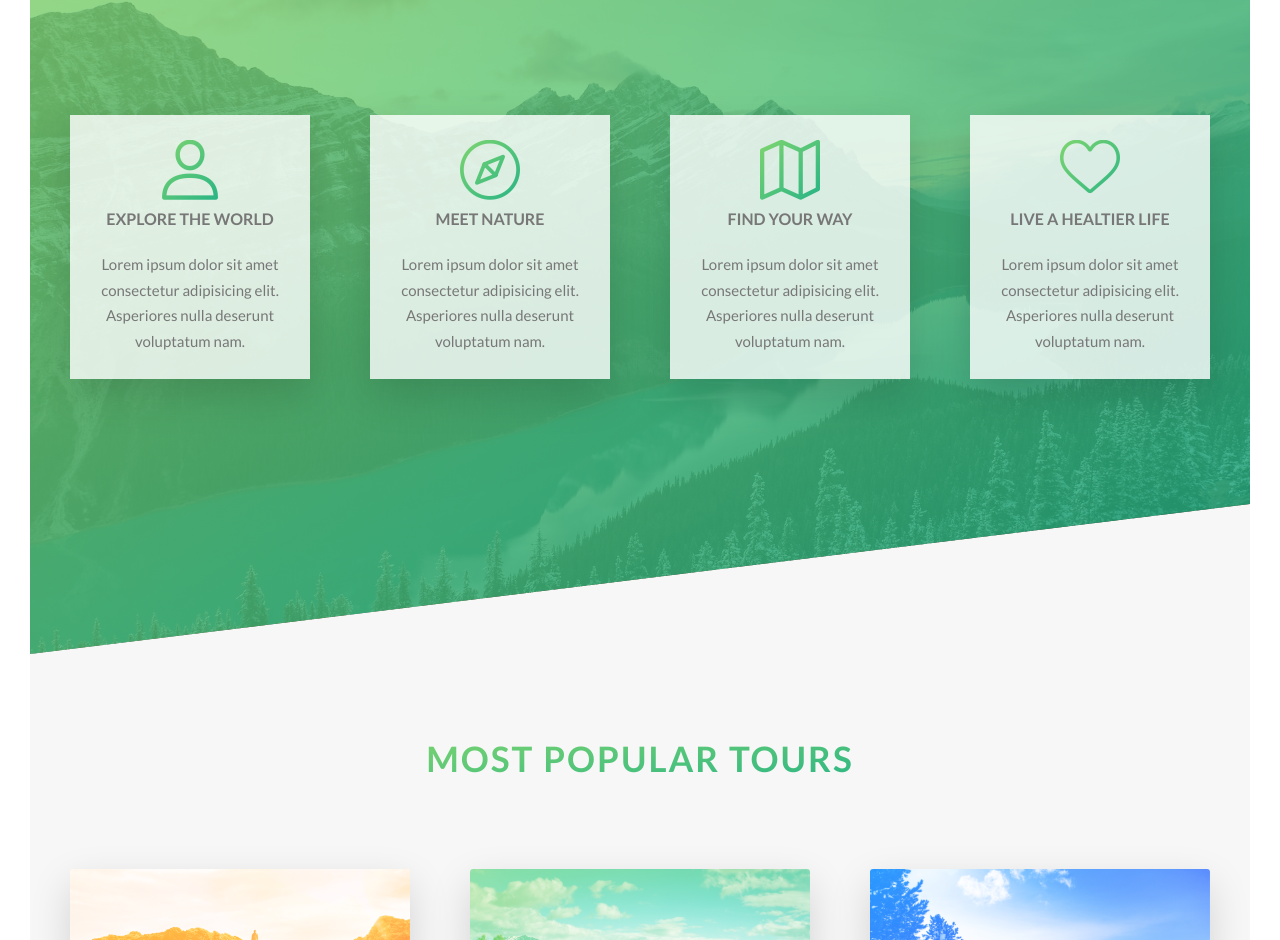
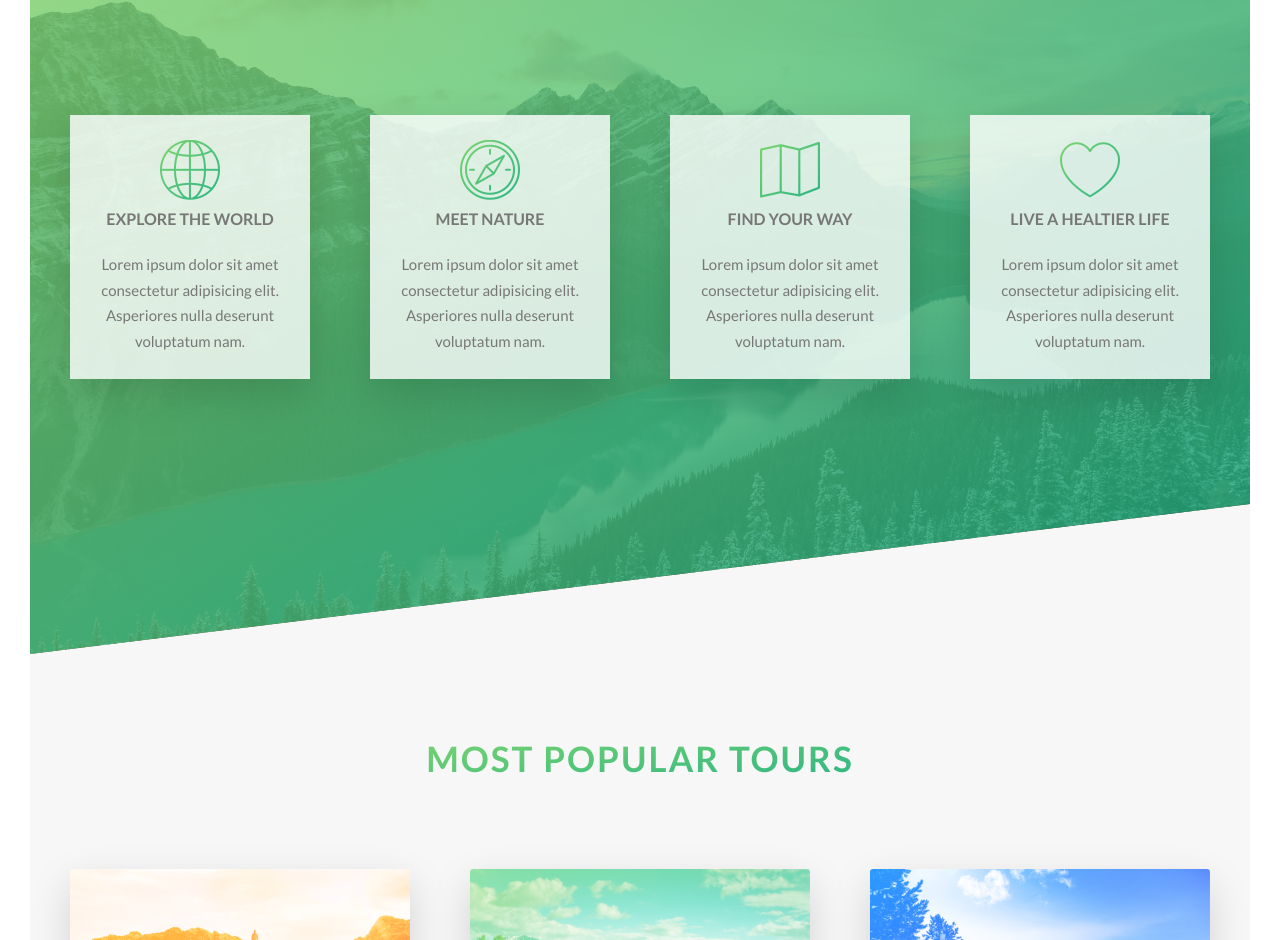
Before and after one commit to TolibovMuxammadamin/natours, a website: page index.html in a window 1280 px wide. Shown: the part 1539-2479 px from the top of the page. Drawn offline with Linux system fonts and the light colour scheme; files whose address does not match are found by name.

Commit message:
icon font  generated

```diff
--- a/icon/style.css
+++ b/icon/style.css
@@ -1,10 +1,10 @@
 @font-face {
-  font-family: 'natours-icons';
-  src:  url('fonts/natours-icons.eot?oldkpp');
-  src:  url('fonts/natours-icons.eot?oldkpp#iefix') format('embedded-opentype'),
-    url('fonts/natours-icons.ttf?oldkpp') format('truetype'),
-    url('fonts/natours-icons.woff?oldkpp') format('woff'),
-    url('fonts/natours-icons.svg?oldkpp#natours-icons') format('svg');
+  font-family: 'icomoon';
+  src:  url('fonts/icomoon.eot?jn8j0u');
+  src:  url('fonts/icomoon.eot?jn8j0u#iefix') format('embedded-opentype'),
+    url('fonts/icomoon.ttf?jn8j0u') format('truetype'),
+    url('fonts/icomoon.woff?jn8j0u') format('woff'),
+    url('fonts/icomoon.svg?jn8j0u#icomoon') format('svg');
   font-weight: normal;
   font-style: normal;
   font-display: block;
@@ -12,7 +12,7 @@
 
 [class^="icon-"], [class*=" icon-"] {
   /* use !important to prevent issues with browser extensions that change fonts */
-  font-family: 'natours-icons' !important;
+  font-family: 'icomoon' !important;
   speak: never;
   font-style: normal;
   font-weight: normal;
@@ -25,18 +25,18 @@
   -moz-osx-font-smoothing: grayscale;
 }
 
-.icon-user:before {
+.icon-tel:before {
   content: "\e904";
 }
-.icon-heart:before {
+.icon-map:before {
   content: "\e900";
 }
-.icon-map:before {
+.icon-compass:before {
   content: "\e901";
 }
 .icon-world:before {
   content: "\e902";
 }
-.icon-compass:before {
+.icon-heart:before {
   content: "\e903";
 }
--- a/index.html
+++ b/index.html
@@ -60,7 +60,7 @@
     <div class="row">
       <div class="col-1-of-4">
         <div class="feature-box">
-          <i class="feature-box__icon icon-user"></i>
+          <i class="feature-box__icon icon-world"></i>
           <h3 class="heading-tertiary u-margin-bottom-small">Explore the world</h3>
           <p>Lorem ipsum dolor sit amet consectetur adipisicing elit. Asperiores nulla deserunt voluptatum nam.</p>
         </div>
```
Also changed, not shown: icon/selection.json (+1 -1 lines), icon/fonts/icomoon.ttf (added), icon/fonts/icomoon.woff (added), 2 other files.
